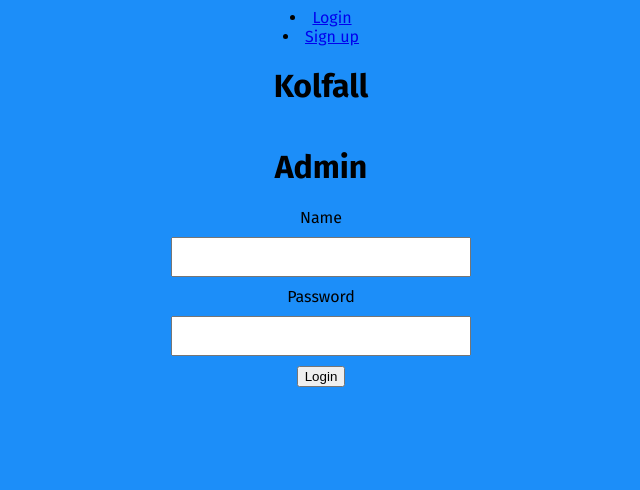
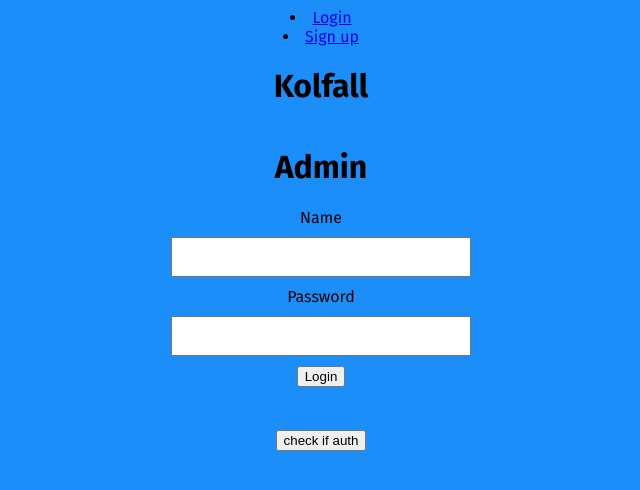
Before and after one commit to Gustav-Rixon/M7011E, a React (Create React App) app in the folder FrontEnd/client/: page /admin in a window 1280 px wide. Shown: the top 490 px of the page, without its empty margins (327-967 px from the left). Built offline with nearby package versions, Linux system fonts and the light colour scheme.

Commit message:
Fixed admin login from api and made registration deny if user exists

```diff
--- a/FrontEnd/client/src/components/Admin.js
+++ b/FrontEnd/client/src/components/Admin.js
@@ -1,29 +1,35 @@
 import React, {useEffect, useState} from "react";
 import Axios from 'axios';
+import { useNavigate } from 'react-router-dom';
 Axios.defaults.withCredentials = false;
+
 function Admin() {
+        const navigate = useNavigate();
         const[loginName, setLoginName] = useState("");
         const[loginPassword, setLoginPassword] = useState("");
-        const[loginStatus, setLoginStatus] = useState(false);
+        const[loginStatus, setLoginStatus] = useState("");
         const submitLogin = () => {
             Axios.post("http://localhost:3001/admin", {
               loginName: loginName,
               loginPassword: loginPassword
             }).then((response)=> {
               if(response.data.message){
-                setLoginStatus(false)
+                setLoginStatus(response.data.message)
               }else{
                 localStorage.setItem("token", response.data.token)
-                setLoginStatus(true)
               }
             }).catch(err => err);
         };
+
         const authenticated = () =>{
           Axios.get("http://localhost:3001/Authenticated", {
             headers:{
               "x-access-token": localStorage.getItem("token")
           }}).then((response)=>{
-            console.log(response);
+            console.log(response.data);
+            if(response.data = "Authenticated"){
+            }
+
           }).catch(err => err);
         }
         return (
@@ -38,9 +44,9 @@ function Admin() {
           setLoginPassword(event.target.value);
         } } />
         <button onClick={submitLogin}> Login</button>
-        {loginStatus &&(
-          <button onClick={authenticated}>check if auth</button>
-        )}
+        <h1>{loginStatus}</h1>
+        <button onClick={authenticated}>check if auth</button>
+
       </div>
         );
 }
```
Also changed, not shown: 1 other file (tests, documents, lock files or other folders).
